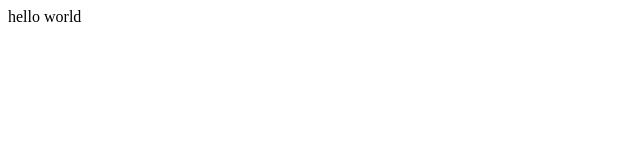
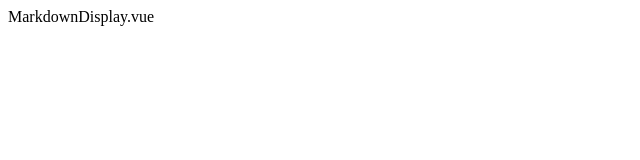
Before and after one commit to ps1312/simple_blog, a Vue app: page / in a window 1280 px wide. Shown: the top 160 px of the page, without its empty margins (0-640 px from the left). Built offline with nearby package versions, Linux system fonts and the light colour scheme.

Commit message:
created MarkdownDisplay.vue and installed marked and highlight.js dependencies

```diff
--- a/package.json
+++ b/package.json
@@ -9,6 +9,8 @@
   },
   "dependencies": {
     "core-js": "^3.6.5",
+    "highlight.js": "^10.6.0",
+    "marked": "^2.0.1",
     "vue": "^2.6.11"
   },
   "devDependencies": {
--- a/src/App.vue
+++ b/src/App.vue
@@ -1,14 +1,16 @@
 <template>
   <div id="app">
-    <span>hello world</span>
+    <MarkdownDisplay />
   </div>
 </template>
 
 <script>
+import MarkdownDisplay from "./components/MarkdownDisplay";
 
 export default {
   name: 'App',
   components: {
+    MarkdownDisplay,
   }
 }
 </script>
--- /dev/null
+++ b/src/components/MarkdownDisplay.vue
@@ -0,0 +1,9 @@
+<template>
+  <span>MarkdownDisplay.vue</span>
+</template>
+
+<script>
+export default {
+  name: "MarkdownDisplay"
+}
+</script>
```
Also changed, not shown: 1 other file (tests, documents, lock files or other folders).
